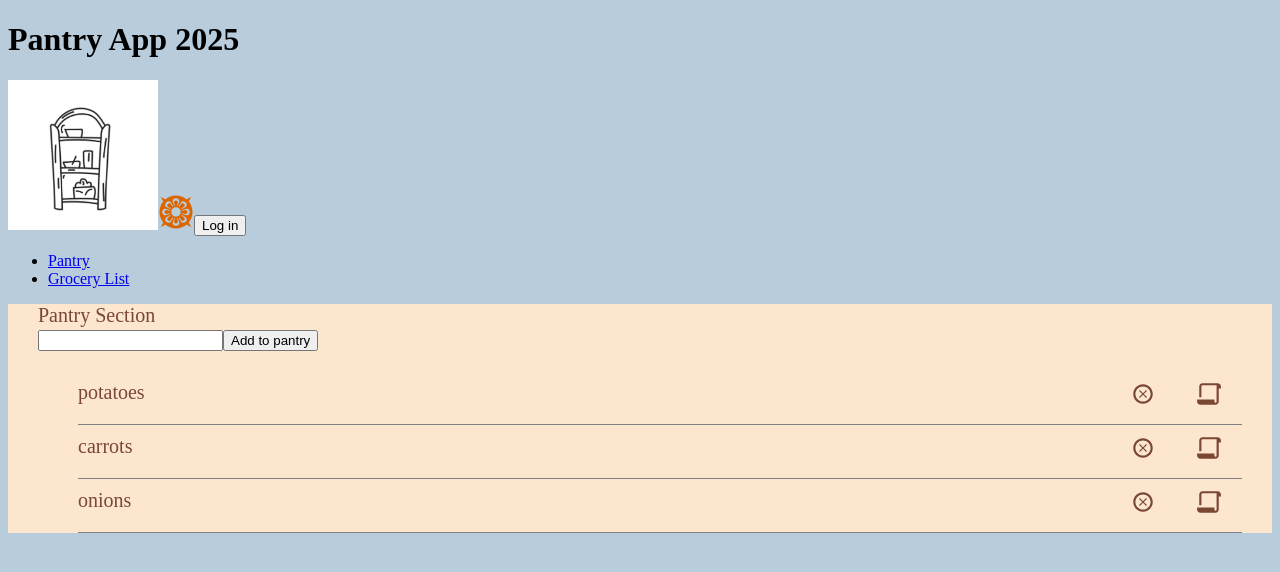
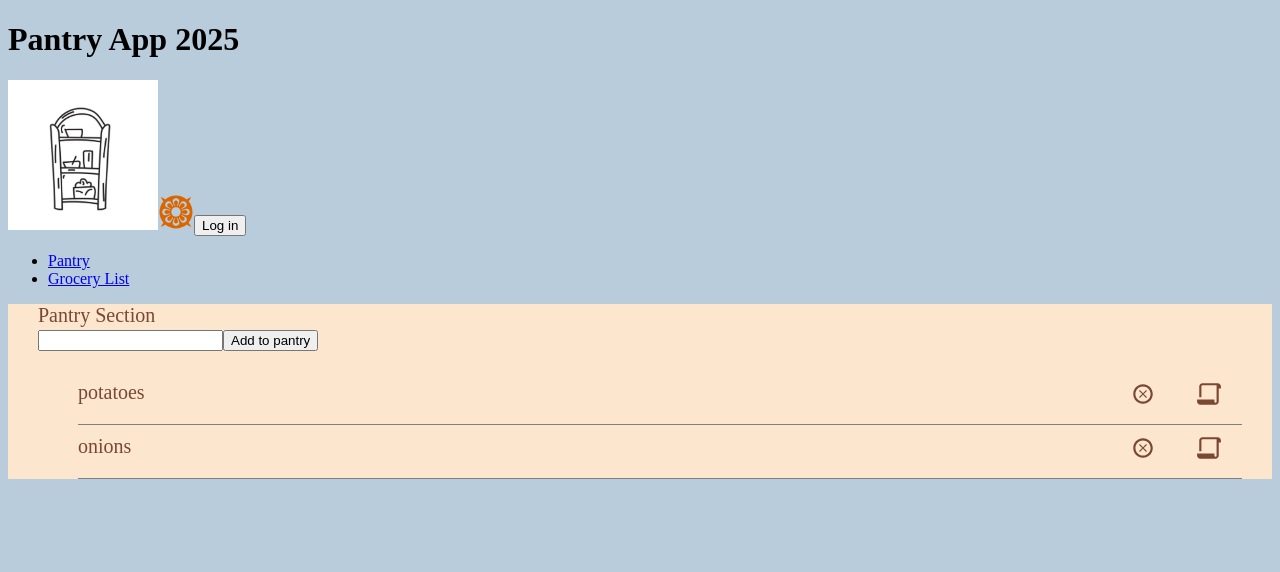
Before and after one commit to jbtech85/pantry, a React (Vite) app: page / in a window 1280 px wide. Shown: the top 572 px of the page. Built offline with nearby package versions, Linux system fonts and the light colour scheme.

Commit message:
tanstack, cleanup

```diff
--- a/package.json
+++ b/package.json
@@ -8,11 +8,12 @@
     "build": "tsc -b && vite build",
     "lint": "eslint .",
     "preview": "vite preview",
-    "serve-json": "json-server --watch src/components/IngredientList/tempIngredients.json --port 4100"
+    "serve-json": "json-server --watch tempIngredients.json --port 4100"
   },
   "dependencies": {
     "@tailwindcss/vite": "^4.1.13",
     "@tanstack/react-query": "^5.90.3",
+    "@tanstack/react-query-devtools": "^5.90.2",
     "json-server": "^1.0.0-beta.3",
     "react": "^19.1.1",
     "react-dom": "^19.1.1",
--- a/src/App.tsx
+++ b/src/App.tsx
@@ -1,6 +1,4 @@
 import { appStyles } from "./assets/styles/StyleIndex";
-import Pantry from "./components/Pantry/Pantry";
-import GroceryList from "./components/GroceryList/GroceryList";
 import Header from "./components/Header/Header";
 import { useState } from "react";
 
--- a/src/components/IngredientList/IngredientList.tsx
+++ b/src/components/IngredientList/IngredientList.tsx
@@ -1,4 +1,3 @@
-import tempIngredients from "./tempIngredients.json"
 import { RiFilePaper2Line } from "react-icons/ri"
 import { TiDeleteOutline } from "react-icons/ti"
 
@@ -25,10 +24,10 @@ const listButtonStyle = {
   padding: "0 20px"
 }
 
-const IngredientList = () => {
+const IngredientList = ({items}) => {
   return (
     <ul>
-      {tempIngredients.ingredients.map((ingredient: ingredientType) => (
+      {items.map((ingredient: ingredientType) => (
         <li key={ingredient.id} style={liIngredientStyle}>
           {/*
             -- when clicking delete, if item is not on grocery list give prompt() to add.
--- a/src/components/Pantry/Pantry.tsx
+++ b/src/components/Pantry/Pantry.tsx
@@ -12,18 +12,39 @@ const pantrySectionStyle = {
 
 const Pantry = () => {
 
-  const [pantryList, setPantryList] = useState({});
 
   const { isLoading, isError, data, error } = useQuery({
     queryKey: ["pantryItems"],
     queryFn: async () => {
-      const response = await fetch('src/components/IngredientList/tempIngredients.json');
+      const response = await fetch('tempIngredients.json');
       if(!response.ok){
         throw new Error("Network response failed");
       }
       return response.json();
     }
   })
+
+
+  console.log(data);
+  const [pantryList, setPantryList] = useState({});
+
+  const addToPantryList = (items) => {
+    setPantryList(prev => ({
+      ...prev,
+      items
+    }))
+  }
+
+
+  let pantryItems = null;
+  if(!isLoading){
+     pantryItems = data.ingredients.filter((item) => item.inPantry);
+    //  addToPantryList(pantryItems);
+  }
+
+
+
+
 
   if(isLoading) {
     return <div>Loading...</div>
@@ -40,15 +61,12 @@ const Pantry = () => {
     )
   }
 
-  console.log(data);
-
-
 
   return (
     <div style={pantrySectionStyle}>Pantry Section
 
       <IngredientForm />
-      <IngredientList section="pantry" />
+      <IngredientList items={pantryItems} />
     </div>
   )
 }
--- a/src/main.tsx
+++ b/src/main.tsx
@@ -4,6 +4,7 @@ import './index.css'
 import App from './App.tsx'
 import { BrowserRouter } from 'react-router-dom'
 import { QueryClient, QueryClientProvider } from '@tanstack/react-query'
+import { ReactQueryDevtools } from '@tanstack/react-query-devtools'
 
 const queryClient = new QueryClient();
 
@@ -12,6 +13,7 @@ createRoot(document.getElementById('root')!).render(
     <BrowserRouter>
       <QueryClientProvider client={queryClient}>
         <App />
+        <ReactQueryDevtools initialIsOpen={false} />
       </QueryClientProvider>
     </BrowserRouter>
   </StrictMode>
```
Also changed, not shown: tempIngredients.json (renamed from src/components/IngredientList/tempIngredients.json), 1 other file (tests, documents, lock files or other folders).
